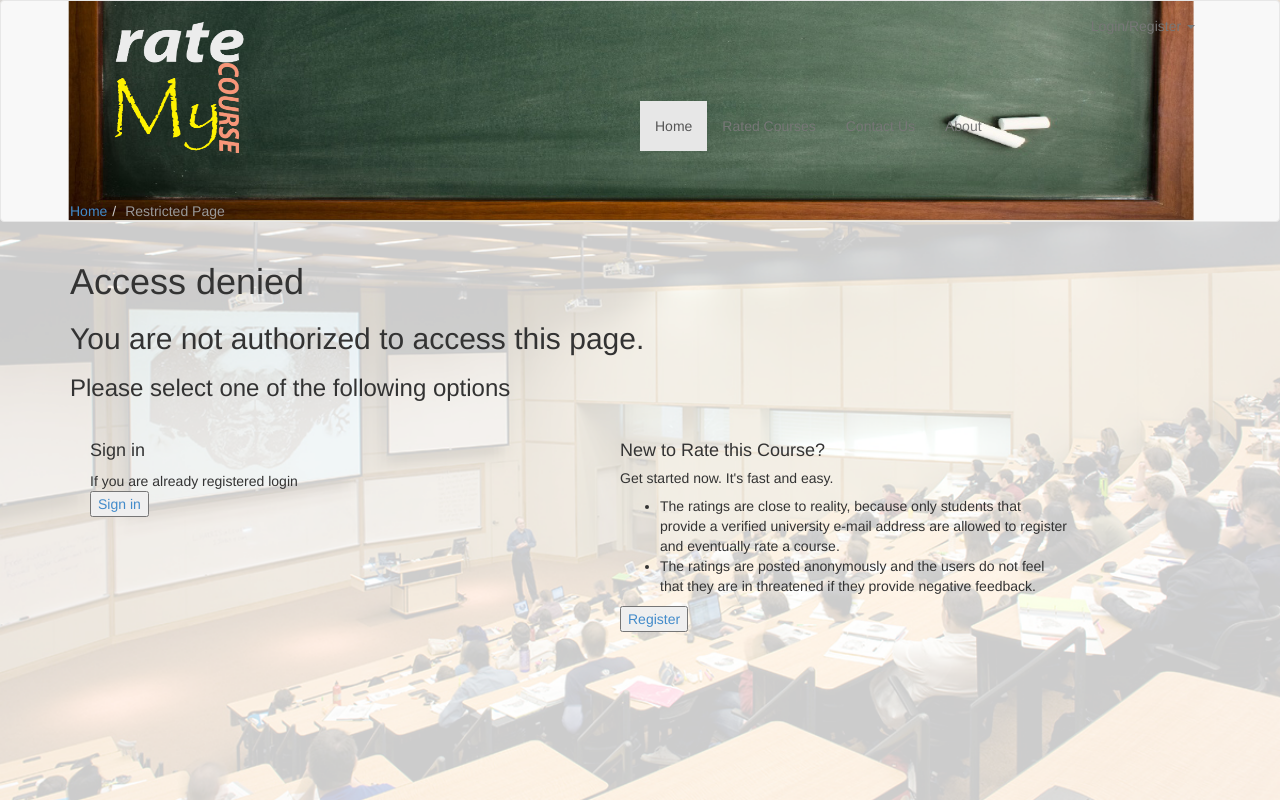
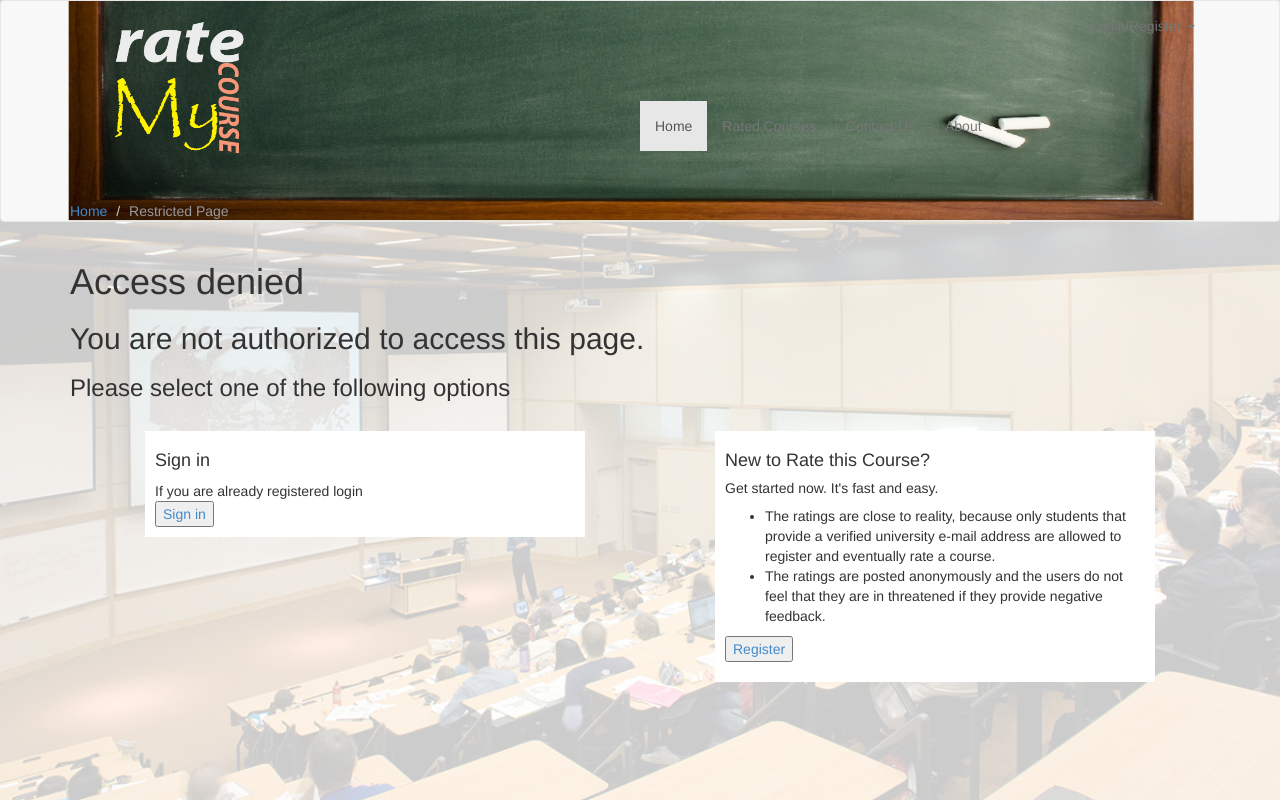
Before and after one commit to gambrinous/internet_technology, a Django app: page /rate/profile/ in a window 1280 px wide. Run offline with Django 3.2, Linux system fonts and the light colour scheme; some libraries are stand-ins or nearby versions.

Commit message:
css for restricted

```diff
--- a/static/css/mystyle.css
+++ b/static/css/mystyle.css
@@ -136,3 +136,26 @@ a.my_no_underline:hover
     text-decoration: none;
     color: #fff;
 }
+
+.my_choices_sign_reg_restricted
+{
+    width:100%;
+
+}
+
+.my_sign_restricted
+{
+    width:50%;
+    float:left;
+    margin: 10px 0px 10px 0px;
+    padding: 10px 10px 10px 10px;
+
+}
+
+.my_inner_restricted_choises
+{
+    width: 80%;
+    background-color:#fff;
+    margin: 0 auto;
+    padding: 10px 10px 10px 10px;
+}
--- a/templates/rate/restricted.html
+++ b/templates/rate/restricted.html
@@ -1,26 +1,24 @@
 {% extends 'rate/base.html' %}
 
 {% block title %}No access{% endblock %}
-{% block path %} <li><a href="/rate/">Home</a></li><li class="active">Restricted Page</li>{% endblock %}
+{% block path %}
+<li><a href="/rate/">Home</a></li>
+<li class="active">Restricted Page</li>{% endblock %}
 {% block body_block %}
 <h1>Access denied</h1>
 <h2>You are not authorized to access this page.</h2>
 <h3>Please select one of the following options</h3>
-    <table width="1000" border="0" align="left">
-        <tr>
-            <td width="20">
-            <td width="450" align="left" valign="top">
-                <br>
-
+<div class="my_choices_sign_reg_restricted">
+    <div class="col-md-4" style="width:50%;  padding: 10px 0px 10px 20px; margin:10px 0px 10px 0px; ">
+        <div class="my_inner_restricted_choises">
             <p><h4>Sign in</h4></p>
             If you are already registered login</br>
             <a href="/rate/login/"><input type="submit" value="Sign in"/></a>
-                <br>
-            </td>
-            <td width="80">
-            <td width="450" align="left" valign="top">
-                <br>
+        </div>
+    </div>
+    <div class="col-md-4" style="width:50%; padding: 10px 0px 10px 20px;  margin:10px 0px 10px 0px; ">
 
+        <div class="my_inner_restricted_choises">
             <p><h4>New to Rate this Course?</h4></p>
             <p><h5>Get started now. It's fast and easy.</h5></p>
             <ul>
@@ -34,9 +32,9 @@
             <p align="left">
                 <a href="/rate/register/"><input type="submit" name="button" value="Register"></a>
             </p>
-                </form>
-            </td>
-        </tr>
-    </table>
+        </div>
+    </div>
+</div>
+
 <br/>
 {% endblock %}
```
Lines whose indentation alone changed are shown as unchanged.
